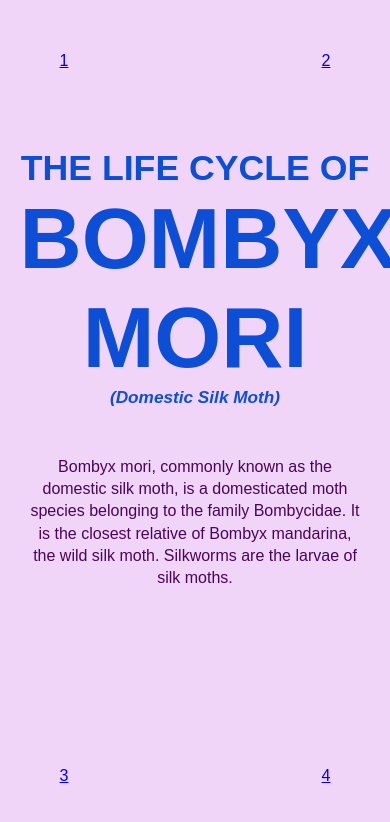
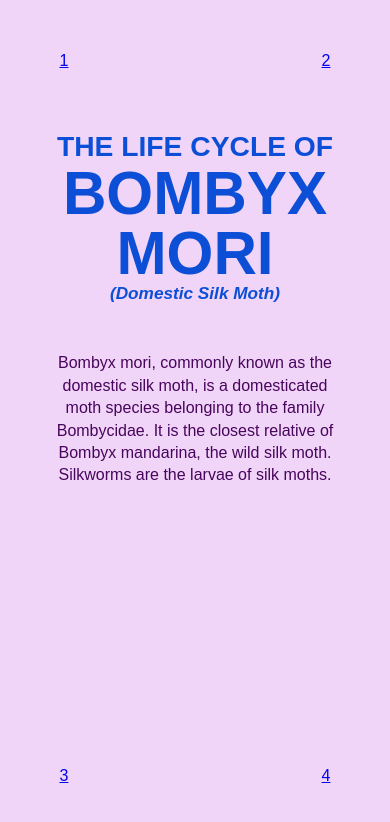
Before and after one commit to karla-codes/karla-codes.github.io, a plain HTML site: page project-1/silkmoth.html in a window 390 px wide. Drawn offline with nearby package versions, Linux system fonts and the light colour scheme; a script that the page names is missing.

Commit message:
Update header font styles

```diff
--- a/project-1/css/style.css
+++ b/project-1/css/style.css
@@ -1,4 +1,3 @@
-/* simple reset */
 :root {
   --lt-bg-color: #f0d5f8;
   --lt-heading-color: #0c4fd6;
@@ -6,11 +5,16 @@
   --lt-accent-color: #d5f8db;
 }
 
+/******************************************************* SIMPLE RESET
+*****************************************************/
 * {
   margin: 0;
   padding: 0;
   box-sizing: border-box;
 }
+
+/******************************************************* MAIN STYLES
+*****************************************************/
 
 body {
   font-family: sans-serif;
@@ -32,39 +36,28 @@ header {
   flex-direction: column;
   gap: 3em;
   height: 100%;
-  /* justify-content: space-evenly; */
 }
 
 .intro {
   display: flex;
   flex-direction: column;
-  /* margin-top: 20px; */
-  /* align-items: center; */
   height: 90%;
-  /* border: 2px solid var(--lt-border-color); */
-  /* border-radius: 10px; */
 }
 
 header h1 {
   text-align: center;
-  /* font-size: 5rem; */
-  /* font-size: 2rem; */
-  font-size: clamp(2rem, 0.9565rem + 5.2174vw, 5rem);
+  font-size: clamp(1.5rem, 0.2826rem + 6.087vw, 5rem);
   color: var(--lt-heading-color);
   text-transform: uppercase;
-  /* margin-block-start: calc(50% / 5); */
-  margin-block-start: min(30%, 150px);
+  margin-block-start: min(25%, 150px);
 }
 
 #scientific-name {
-  /* font-size: 10rem; */
-  /* font-size: 5rem; */
-  font-size: clamp(5rem, 3.2609rem + 8.6957vw, 10rem);
+  font-size: clamp(3.25rem, 0.9022rem + 11.7391vw, 10rem);
+  line-height: 1;
 }
 
 #moth-name {
-  /* font-size: 2rem; */
-  /* font-size: 1rem; */
   font-size: clamp(1rem, 0.6522rem + 1.7391vw, 2rem);
   font-style: italic;
   text-transform: capitalize;
@@ -77,8 +70,6 @@ nav {
   height: 90%;
 
   ul {
-    /* display: flex;
-    justify-content: space-evenly; */
     list-style: none;
 
     height: 100%;
@@ -100,7 +91,6 @@ nav {
     }
 
     li {
-      /* border: 1px solid red; */
       width: 10ch;
       height: 5ch;
 
@@ -116,7 +106,7 @@ nav {
 
 header p {
   text-align: center;
-  width: min(68ch, 95%);
+  width: min(68ch, 80%);
   align-self: center;
   font-size: 1rem;
   line-height: 1.4;
--- a/project-1/silkmoth.html
+++ b/project-1/silkmoth.html
@@ -24,27 +24,16 @@
             </ul>
           </nav>
           <p>
-           Bombyx mori, commonly known as the domestic silk moth, is a domesticated moth species belonging to the family Bombycidae. It is the closest relative of Bombyx mandarina, the wild silk moth. Silkworms are the larvae of silk moths.
+            Bombyx mori, commonly known as the domestic silk moth, is a
+            domesticated moth species belonging to the family Bombycidae. It is
+            the closest relative of Bombyx mandarina, the wild silk moth.
+            Silkworms are the larvae of silk moths.
           </p>
         </header>
       </div>
     </div>
-    <main>
-      <!-- <div class="wrapper">
-        <section class="about">
-          <h2>???</h2>
-          <p>
-            Lorem ipsum dolor sit amet, consectetur adipisicing elit.
-            Blanditiis, dignissimos dicta harum reprehenderit vel delectus
-            praesentium dolor quis, laboriosam accusamus ex nam veritatis!
-            Architecto error nostrum earum, ab amet animi! Lorem ipsum dolor sit
-            amet consectetur adipisicing elit. Molestias commodi ipsum, facilis,
-            quas natus, minus corrupti deserunt pariatur porro amet rem? Facilis
-            natus alias adipisci atque maxime porro aliquam incidunt?
-          </p>
-        </section>
-      </div>
-    </main> -->
+    <main></main>
+
     <script src="js/svgmorphs.js"></script>
     <script src="https://cdn.jsdelivr.net/npm/gsap@3.15/dist/gsap.min.js"></script>
   </body>
```
